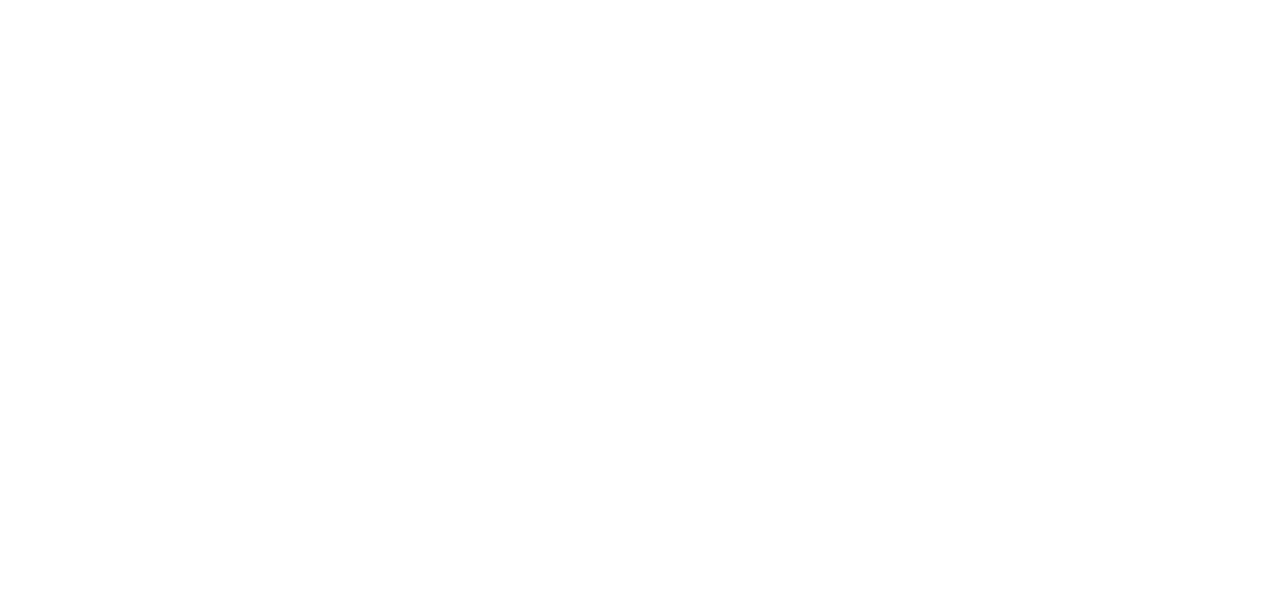
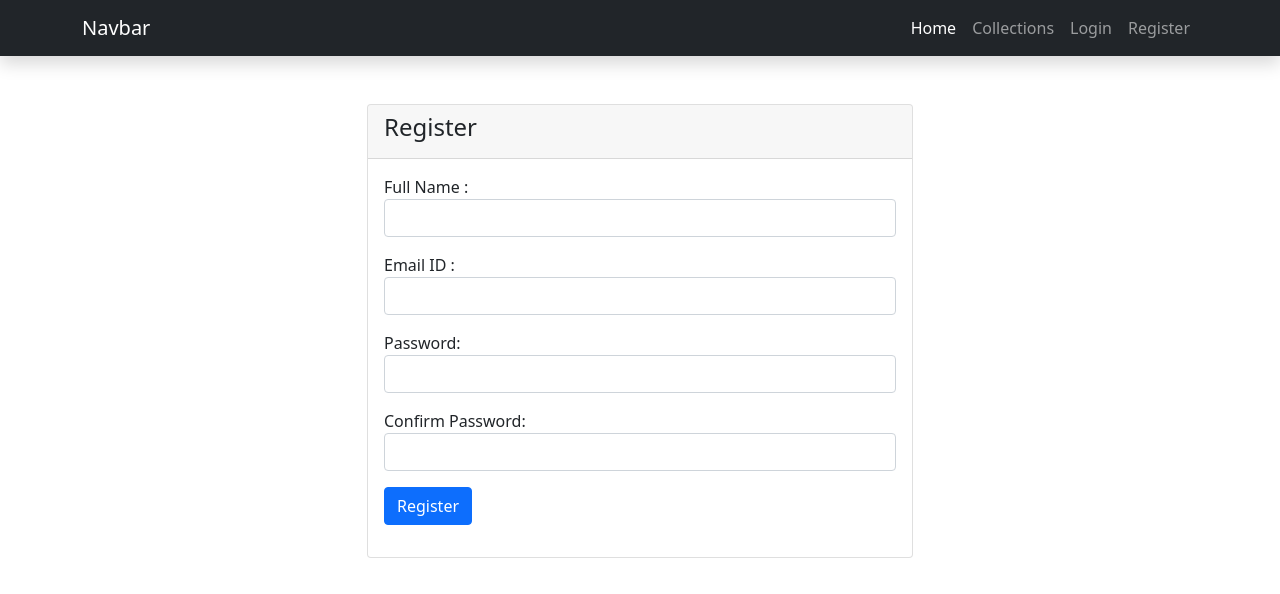
Before and after one commit to osmanforhad/react-js-ecomerce, a React (Create React App) app: page /register in a window 1280 px wide. Shown: the top 594 px of the page. Built offline with nearby package versions, Linux system fonts and the light colour scheme.

Commit message:
design pblic user login and regiter component

```diff
--- a/package.json
+++ b/package.json
@@ -6,6 +6,7 @@
     "@testing-library/jest-dom": "^5.16.4",
     "@testing-library/react": "^13.3.0",
     "@testing-library/user-event": "^13.5.0",
+    "bootstrap": "^5.1.3",
     "react": "^18.1.0",
     "react-dom": "^18.1.0",
     "react-router-dom": "5.2",
--- a/src/App.js
+++ b/src/App.js
@@ -1,5 +1,7 @@
 import React from "react";
 import {BrowserRouter as Router, Route, Switch} from "react-router-dom";
+import Login from "./components/frontend/auth/Login";
+import Register from "./components/frontend/auth/Register";
 import Home from "./components/frontend/Home";
 import MasterLayout from "./layouts/admin/MasterLayout";
 
@@ -9,6 +11,10 @@
       <Router>
         <Switch>
         <Route exact path="/" component={Home} />
+
+        <Route path="/login" component={Login} />
+        <Route path="/register" component={Register} />
+
           <Route path="/admin" name="Admin" render={(props) => <MasterLayout {...props} /> } />
         </Switch>
       </Router>
--- a/src/components/frontend/Home.jsx
+++ b/src/components/frontend/Home.js
@@ -1,8 +1,10 @@
 import React from 'react'
+import Navbar from '../../layouts/frontend/Navbar';
 
 const Home = () => {
   return (
     <div>
+    <Navbar />
         <h1 className="text-center mt-2">Home Page</h1>
     </div>
   )
--- /dev/null
+++ b/src/components/frontend/auth/Login.js
@@ -0,0 +1,39 @@
+import React from 'react'
+import Navbar from '../../../layouts/frontend/Navbar';
+
+const Login = () => {
+  return (
+    <div>
+    <Navbar />
+    <div className="container py-5">
+    <div className="row justify-content-center">
+        <div className="col-md-6">
+            <div className="card">
+                <div className="card-header">
+                    <h4>Login</h4>
+                </div>
+                <div className="card-body">
+                    <form>
+                        <div className="form-group mb-3">
+                            <label>Email ID : </label>
+                            <input type="text" name="email" value="" className="form-control" />
+                        </div>
+                        <div className="form-group mb-3">
+                            <label>Password: </label>
+                            <input type="password" name="password" value="" className="form-control" />
+                        </div>
+
+                        <div className="form-group mb-3">
+                            <button type="submit" className="btn btn-primary">Login</button>
+                        </div>
+                    </form>
+                </div>
+            </div>
+        </div>
+    </div>
+    </div>
+    </div>
+  )
+}
+
+export default Login;
--- /dev/null
+++ b/src/components/frontend/auth/Register.js
@@ -0,0 +1,47 @@
+import React from 'react'
+import Navbar from '../../../layouts/frontend/Navbar';
+
+const Register = () => {
+  return (
+    <div>
+    <Navbar />
+    <div className="container py-5">
+    <div className="row justify-content-center">
+        <div className="col-md-6">
+            <div className="card">
+                <div className="card-header">
+                    <h4>Register</h4>
+                </div>
+                <div className="card-body">
+                    <form>
+                        <div className="form-group mb-3">
+                            <label>Full Name : </label>
+                            <input type="text" name="name" value="" className="form-control" />
+                        </div>
+                        <div className="form-group mb-3">
+                            <label>Email ID : </label>
+                            <input type="text" name="email" value="" className="form-control" />
+                        </div>
+                        <div className="form-group mb-3">
+                            <label>Password: </label>
+                            <input type="password" name="password" value="" className="form-control" />
+                        </div>
+                        <div className="form-group mb-3">
+                            <label>Confirm Password: </label>
+                            <input type="password" name="confirm_password" value="" className="form-control" />
+                        </div>
+
+                        <div className="form-group mb-3">
+                            <button type="submit" className="btn btn-primary">Register</button>
+                        </div>
+                    </form>
+                </div>
+            </div>
+        </div>
+    </div>
+    </div>
+    </div>
+  )
+}
+
+export default Register;
--- a/src/index.js
+++ b/src/index.js
@@ -2,6 +2,8 @@
 import ReactDOM from 'react-dom/client';
 import App from './App';
 import reportWebVitals from './reportWebVitals';
+import "bootstrap/dist/css/bootstrap.min.css";
+import "bootstrap/dist/js/bootstrap.bundle.js";
 
 const root = ReactDOM.createRoot(document.getElementById('root'));
 root.render(
--- /dev/null
+++ b/src/layouts/frontend/Navbar.js
@@ -0,0 +1,34 @@
+import React from 'react'
+import { Link } from 'react-router-dom';
+
+const Navbar = () => {
+  return (
+    <nav className="navbar navbar-expand-lg navbar-dark shadow bg-dark sticky-top">
+    <div className="container">
+      <Link className="navbar-brand" to="#">Navbar</Link>
+      <button className="navbar-toggler" type="button" data-bs-toggle="collapse" data-bs-target="#navbarSupportedContent" aria-controls="navbarSupportedContent" aria-expanded="false" aria-label="Toggle navigation">
+        <span className="navbar-toggler-icon"></span>
+      </button>
+      <div className="collapse navbar-collapse" id="navbarSupportedContent">
+        <ul className="navbar-nav ms-auto mb-2 mb-lg-0">
+          <li className="nav-item">
+            <Link className="nav-link active" aria-current="page" to="#">Home</Link>
+          </li>
+          <li className="nav-item">
+            <Link className="nav-link" to="/collection">Collections</Link>
+          </li>
+          <li className="nav-item">
+            <Link className="nav-link" to="/login">Login</Link>
+          </li>
+          <li className="nav-item">
+            <Link className="nav-link" to="/register">Register</Link>
+          </li>
+        </ul>
+
+      </div>
+    </div>
+  </nav>
+  )
+}
+
+export default Navbar;
```
Also changed, not shown: src/layouts/admin/Footer.js (renamed from src/layouts/admin/Footer.jsx), src/layouts/admin/Navbar.js (renamed from src/layouts/admin/Navbar.jsx), src/layouts/admin/Sidebar.js (renamed from src/layouts/admin/Sidebar.jsx), 1 other file (tests, documents, lock files or other folders).
